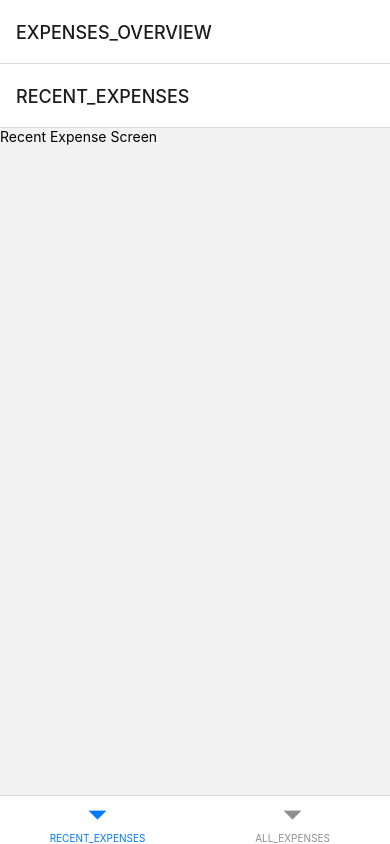
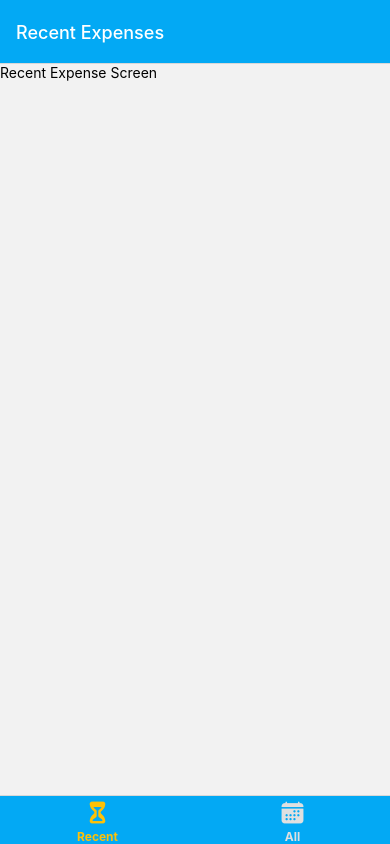
Before and after one commit to imammufiid/react-native-expensesapp, a React Native app: screen / in a window 390 px wide. Built offline with nearby package versions, Linux system fonts and the light colour scheme.

Commit message:
feat: Created navigation

```diff
--- a/src/navigation/navigator/BottomTabsNavigator.tsx
+++ b/src/navigation/navigator/BottomTabsNavigator.tsx
@@ -2,18 +2,49 @@ import {createBottomTabNavigator} from "@react-navigation/bottom-tabs";
 import ROUTES_NAMED from "@/navigation/Routes";
 import {RecentExpense} from "@/screens/RecentExpense";
 import {AllExpenses} from "@/screens/AllExpenses";
+import {Colors, StyleColor} from "@/utils/constants/color";
+import {Ionicons} from "@expo/vector-icons";
 
 const BottomTabs = createBottomTabNavigator()
 
 export const ExpensesOverviewBottomTabs = () => {
   return (
-    <BottomTabs.Navigator>
+    <BottomTabs.Navigator
+      screenOptions={{
+        headerStyle: {
+          backgroundColor: StyleColor.primaryColor,
+        },
+        headerTintColor: Colors.white,
+        tabBarStyle: {
+          backgroundColor: StyleColor.primaryColor
+        },
+        tabBarActiveTintColor: StyleColor.accentColor,
+        tabBarInactiveTintColor: Colors.grey300,
+        tabBarLabelStyle: {
+          fontWeight: 'bold',
+          fontSize: 12
+        }
+      }}>
       <BottomTabs.Screen
         name={ROUTES_NAMED.RECENT_EXPENSES}
-        component={RecentExpense}/>
+        component={RecentExpense}
+        options={{
+          headerTitle: 'Recent Expenses',
+          tabBarLabel: 'Recent',
+          tabBarIcon: ({color, size}) => (
+            <Ionicons name="hourglass" size={size} color={color}/>
+          )
+        }}/>
       <BottomTabs.Screen
         name={ROUTES_NAMED.ALL_EXPENSES}
-        component={AllExpenses}/>
+        component={AllExpenses}
+        options={{
+          headerTitle: 'All Expenses',
+          tabBarLabel: 'All',
+          tabBarIcon: ({color, size}) => (
+            <Ionicons name="calendar" size={size} color={color}/>
+          )
+        }}/>
     </BottomTabs.Navigator>
   )
 }
--- a/src/navigation/navigator/StackNavigator.tsx
+++ b/src/navigation/navigator/StackNavigator.tsx
@@ -12,7 +12,10 @@ export const StackNavigator = () => {
       <Stack.Navigator>
         <Stack.Screen
           name={ROUTES_NAMED.EXPENSES_OVERVIEW}
-          component={ExpensesOverviewBottomTabs}/>
+          component={ExpensesOverviewBottomTabs}
+          options={{
+            headerShown: false
+          }}/>
         <Stack.Screen
           name={ROUTES_NAMED.MANAGE_EXPENSE}
           component={ManageExpense}/>
--- /dev/null
+++ b/src/utils/constants/color.ts
@@ -0,0 +1,292 @@
+export const Colors = {
+  red50: "#FFEBEE",
+  red100: "#FFCDD2",
+  red200: "#EF9A9A",
+  red300: "#E57373",
+  red400: "#EF5350",
+  red500: "#F44336",
+  red600: "#E53935",
+  red700: "#D32F2F",
+  red800: "#C62828",
+  red900: "#B71C1C",
+  redA100: "#FF8A80",
+  redA200: "#FF5252",
+  redA400: "#FF1744",
+  redA700: "#D50000",
+  redPrimary: "#B31217",
+
+  pink50: "#FCE4EC",
+  pink100: "#F8BBD0",
+  pink200: "#F48FB1",
+  pink300: "#F06292",
+  pink400: "#EC407A",
+  pink500: "#E91E63",
+  pink600: "#D81B60",
+  pink700: "#C2185B",
+  pink800: "#AD1457",
+  pink900: "#880E4F",
+  pinkA100: "#FF80AB",
+  pinkA200: "#FF4081",
+  pinkA400: "#F50057",
+  pinkA700: "#C51162",
+
+  purple50: "#F3E5F5",
+  purple100: "#E1BEE7",
+  purple200: "#CE93D8",
+  purple300: "#BA68C8",
+  purple400: "#AB47BC",
+  purple500: "#9C27B0",
+  purple600: "#8E24AA",
+  purple700: "#7B1FA2",
+  purple800: "#6A1B9A",
+  purple900: "#4A148C",
+  purpleA100: "#EA80FC",
+  purpleA200: "#E040FB",
+  purpleA400: "#D500F9",
+  purpleA700: "#AA00FF",
+
+  darkPurple50: "#EDE7F6",
+  darkPurple100: "#D1C4E9",
+  darkPurple200: "#B39DDB",
+  darkPurple300: "#9575CD",
+  darkPurple400: "#7E57C2",
+  darkPurple500: "#673AB7",
+  darkPurple600: "#5E35B1",
+  darkPurple700: "#512DA8",
+  darkPurple800: "#4527A0",
+  darkPurple900: "#311B92",
+  darkPurpleA100: "#B388FF",
+  darkPurpleA200: "#7C4DFF",
+  darkPurpleA400: "#651FFF",
+  darkPurpleA700: "#6200EA",
+
+  indigo50: "#E8EAF6",
+  indigo100: "#C5CAE9",
+  indigo200: "#9FA8DA",
+  indigo300: "#7986CB",
+  indigo400: "#5C6BC0",
+  indigo500: "#3F51B5",
+  indigo600: "#3949AB",
+  indigo700: "#303F9F",
+  indigo800: "#283593",
+  indigo900: "#1A237E",
+  indigoA100: "#8C9EFF",
+  indigoA200: "#536DFE",
+  indigoA400: "#3D5AFE",
+  indigoA700: "#304FFE",
+
+  blue50: "#E3F2FD",
+  blue100: "#BBDEFB",
+  blue200: "#90CAF9",
+  blue300: "#64B5F6",
+  blue400: "#42A5F5",
+  blue500: "#2196F3",
+  blue600: "#1E88E5",
+  blue700: "#1976D2",
+  blue800: "#1565C0",
+  blue900: "#0D47A1",
+  blueA100: "#82B1FF",
+  blueA200: "#448AFF",
+  blueA400: "#2979FF",
+  blueA700: "#2962FF",
+
+  lightBlue50: "#E1F5FE",
+  lightBlue100: "#B3E5FC",
+  lightBlue200: "#81D4FA",
+  lightBlue300: "#4FC3F7",
+  lightBlue400: "#29B6F6",
+  lightBlue400A5: "#6629B6F6",
+  lightBlue500: "#03A9F4",
+  lightBlue600: "#039BE5",
+  lightBlue700: "#0288D1",
+  lightBlue800: "#0277BD",
+  lightBlue900: "#01579B",
+  lightBlueA100: "#80D8FF",
+  lightBlueA200: "#40C4FF",
+  lightBlueA400: "#00B0FF",
+  lightBlueA700: "#0091EA",
+
+  cyan50: "#E0F7FA",
+  cyan100: "#B2EBF2",
+  cyan200: "#80DEEA",
+  cyan300: "#4DD0E1",
+  cyan400: "#26C6DA",
+  cyan500: "#00BCD4",
+  cyan600: "#00ACC1",
+  cyan700: "#0097A7",
+  cyan800: "#00838F",
+  cyan900: "#006064",
+  cyanA100: "#84FFFF",
+  cyanA200: "#18FFFF",
+  cyanA400: "#00E5FF",
+  cyanA700: "#00B8D4",
+
+  teal50: "#E0F2F1",
+  teal100: "#B2DFDB",
+  teal200: "#80CBC4",
+  teal300: "#4DB6AC",
+  teal400: "#26A69A",
+  teal500: "#009688",
+  teal600: "#00897B",
+  teal700: "#00796B",
+  teal800: "#00695C",
+  teal900: "#004D40",
+  tealA100: "#A7FFEB",
+  tealA200: "#64FFDA",
+  tealA400: "#1DE9B6",
+  tealA700: "#00BFA5",
+
+  green50: "#E8F5E9",
+  green100: "#C8E6C9",
+  green200: "#A5D6A7",
+  green300: "#81C784",
+  green400: "#66BB6A",
+  green500: "#4CAF50",
+  green600: "#43A047",
+  green700: "#388E3C",
+  green800: "#2E7D32",
+  green900: "#1B5E20",
+  greenA100: "#B9F6CA",
+  greenA200: "#69F0AE",
+  greenA400: "#00E676",
+  greenA700: "#00C853",
+
+  greenButton: "#0CC314",
+  greenAlpha70: "#B32E7D32",
+
+  lightGreen50: "#F1F8E9",
+  lightGreen100: "#DCEDC8",
+  lightGreen200: "#C5E1A5",
+  lightGreen300: "#AED581",
+  lightGreen400: "#9CCC65",
+  lightGreen500: "#8BC34A",
+  lightGreen600: "#7CB342",
+  lightGreen700: "#689F38",
+  lightGreen800: "#558B2F",
+  lightGreen900: "#33691E",
+  lightGreenA100: "#CCFF90",
+  lightGreenA200: "#B2FF59",
+  lightGreenA400: "#76FF03",
+  lightGreenA700: "#64DD17",
+
+  lime50: "#F9FBE7",
+  lime100: "#F0F4C3",
+  lime200: "#E6EE9C",
+  lime300: "#DCE775",
+  lime400: "#D4E157",
+  lime500: "#CDDC39",
+  lime600: "#C0CA33",
+  lime700: "#AFB42B",
+  lime800: "#9E9D24",
+  lime900: "#827717",
+  limeA100: "#F4FF81",
+  limeA200: "#EEFF41",
+  limeA400: "#C6FF00",
+  limeA700: "#AEEA00",
+
+  yellow50: "#FFFDE7",
+  yellow100: "#FFF9C4",
+  yellow200: "#FFF59D",
+  yellow300: "#FFF176",
+  yellow400: "#FFEE58",
+  yellow500: "#FFEB3B",
+  yellow600: "#FDD835",
+  yellow700: "#FBC02D",
+  yellow800: "#F9A825",
+  yellow900: "#F57F17",
+  yellowA100: "#FFFF8D",
+  yellowA200: "#FFFF00",
+  yellowA400: "#FFEA00",
+  yellowA700: "#FFD600",
+
+  amber50: "#FFF8E1",
+  amber100: "#FFECB3",
+  amber200: "#FFE082",
+  amber300: "#FFD54F",
+  amber400: "#FFCA28",
+  amber500: "#FFC107",
+  amber600: "#FFB300",
+  amber700: "#FFA000",
+  amber800: "#FF8F00",
+  amber900: "#FF6F00",
+  amberA100: "#FFE57F",
+  amberA200: "#FFD740",
+  amberA400: "#FFC400",
+  amberA700: "#FFAB00",
+
+  orange50: "#FFF3E0",
+  orange100: "#FFE0B2",
+  orange200: "#FFCC80",
+  orange300: "#FFB74D",
+  orange400: "#FFA726",
+  orange500: "#FF9800",
+  orange600: "#FB8C00",
+  orange700: "#F57C00",
+  orange800: "#EF6C00",
+  orange900: "#E65100",
+  orangeA100: "#FFD180",
+  orangeA200: "#FFAB40",
+  orangeA400: "#FF9100",
+  orangeA700: "#FF6D00",
+
+  deepOrange50: "#FBE9E7",
+  deepOrange100: "#FFCCBC",
+  deepOrange200: "#FFAB91",
+  deepOrange300: "#FF8A65",
+  deepOrange400: "#FF7043",
+  deepOrange500: "#FF5722",
+  deepOrange600: "#F4511E",
+  deepOrange700: "#E64A19",
+  deepOrange800: "#D84315",
+  deepOrange900: "#BF360C",
+  deepOrangeA100: "#FF9E80",
+  deepOrangeA200: "#FF6E40",
+  deepOrangeA400: "#FF3D00",
+  deepOrangeA700: "#DD2C00",
+
+  brown50: "#EFEBE9",
+  brown100: "#D7CCC8",
+  brown200: "#BCAAA4",
+  brown300: "#A1887F",
+  brown400: "#8D6E63",
+  brown500: "#795548",
+  brown600: "#6D4C41",
+  brown700: "#5D4037",
+  brown800: "#4E342E",
+  brown900: "#3E2723",
+
+  grey50: "#FAFAFA",
+  grey100: "#F5F5F5",
+  grey200: "#EEEEEE",
+  grey300: "#E0E0E0",
+  grey400: "#BDBDBD",
+  grey500: "#9E9E9E",
+  grey600: "#757575",
+  grey700: "#616161",
+  grey800: "#424242",
+  grey900: "#212121",
+  greyAlpha70: "#B3616161",
+
+  blueGrey50: "#ECEFF1",
+  blueGrey100: "#CFD8DC",
+  blueGrey200: "#B0BEC5",
+  blueGrey300: "#90A4AE",
+  blueGrey400: "#78909C",
+  blueGrey500: "#607D8B",
+  blueGrey600: "#546E7A",
+  blueGrey700: "#455A64",
+  blueGrey800: "#37474F",
+  blueGrey900: "#263238",
+
+  white: "#FFFFFF",
+  black: "#000000"
+}
+
+export const StyleColor = {
+  primaryColor: Colors.lightBlue500,
+  secondaryColor: Colors.lightGreen500,
+  accentColor: Colors.amber500,
+  backgroundColor: Colors.grey100,
+  textColor: Colors.grey800,
+  accentTextColor: Colors.amber300,
+}
```
